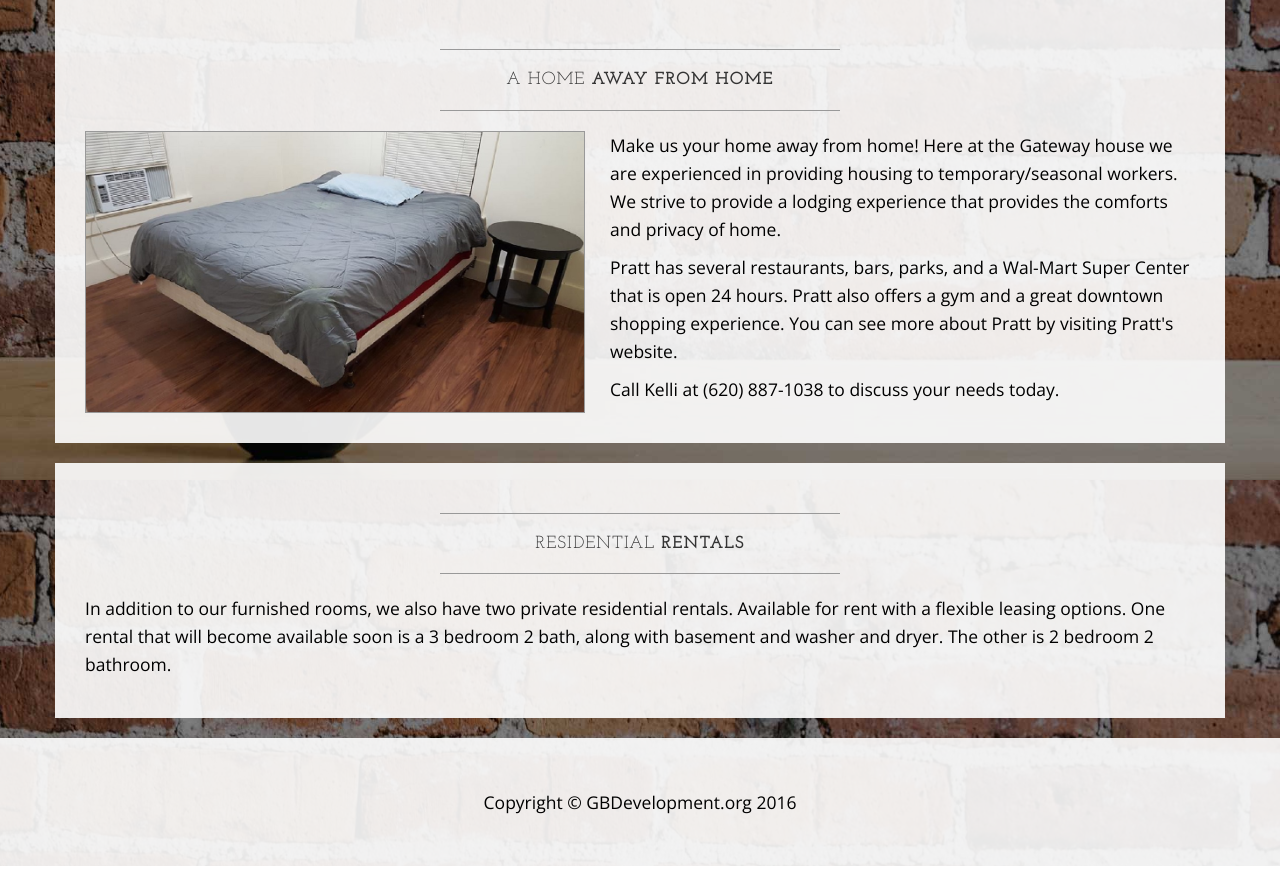
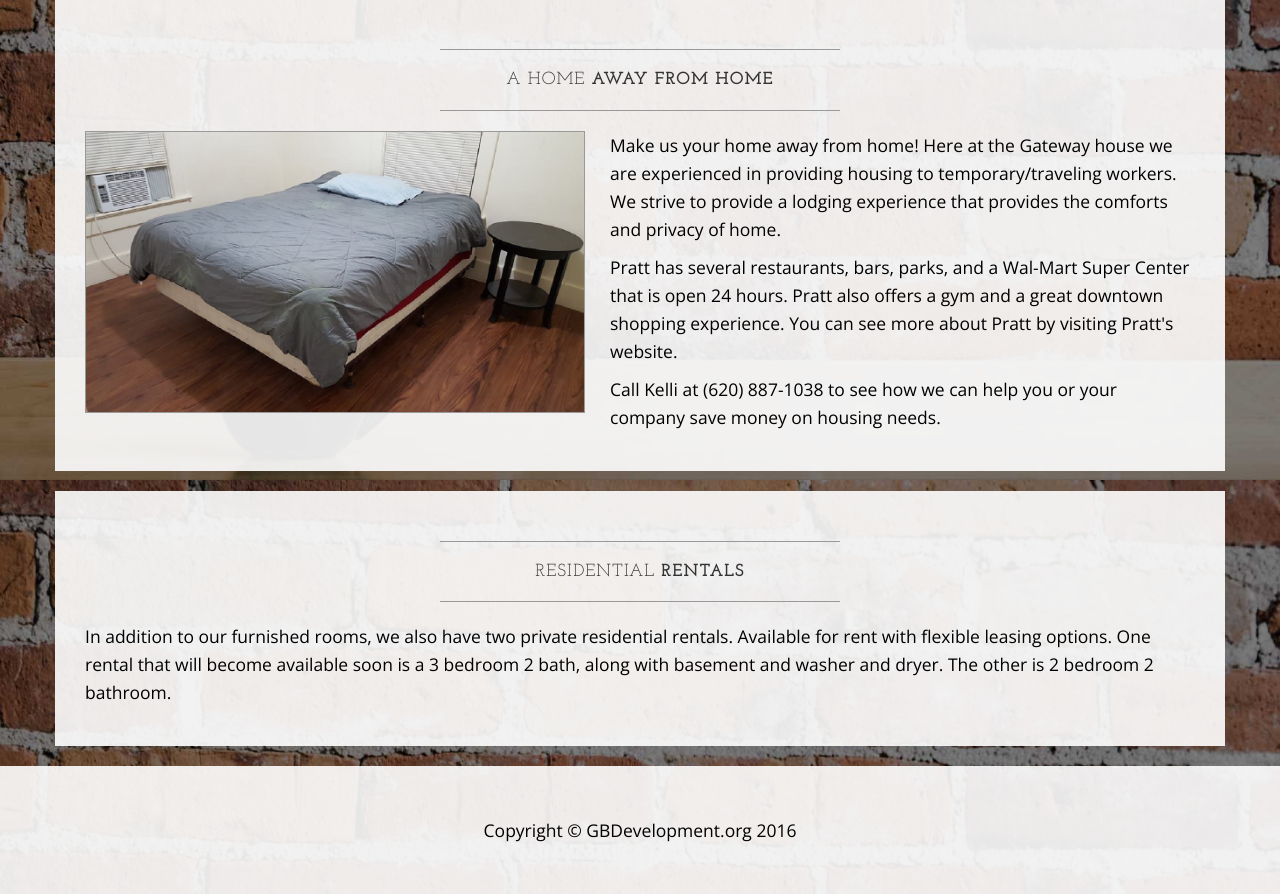
Before and after one commit to GageBarbour/Gateway-Website, a plain HTML site: page index.html in a window 1280 px wide. Shown: the part 1120-2014 px from the top of the page. Before the commit the page ends 1986 px from the top, so only its background shows below. Drawn offline with nearby package versions, Linux system fonts and the light colour scheme.

Commit message:
Continued to make changes for client

```diff
--- a/index.html
+++ b/index.html
@@ -6,8 +6,9 @@
     <meta charset="utf-8">
     <meta http-equiv="X-UA-Compatible" content="IE=edge">
     <meta name="viewport" content="width=device-width, initial-scale=1">
-    <meta name="description" content="A home away from home. Meeting your needs with flexible temporary hosing options. Long term stay discounts offered. We strive to save companies and individuals money on lodging.">
-    <meta name="author" content="">
+    <meta name="description" content="A home away from home. Meeting your needs with flexible temporary hosing options.
+        We strive to save companies and individuals money on lodging.">
+    <meta name="author" content="Gage Barbour">
 
     <title>A Home Away From Home - The Gateway House</title>
 
@@ -126,12 +127,13 @@
                          src="img/original/secondfloor/bedroom2.jpg" alt="Upstairs Bedroom 02" width="500">
                     <hr class="visible-xs">
                     <p>Make us your home away from home! Here at the Gateway house we are experienced in providing
-                        housing to temporary/seasonal workers. We strive to provide a lodging experience that provides
+                        housing to temporary/traveling workers. We strive to provide a lodging experience that provides
                         the comforts and privacy of home.</p>
                     <p>Pratt has several
                         restaurants, bars, parks, and a Wal-Mart Super Center that is open 24 hours. Pratt also offers a gym and
                         a great downtown shopping experience. You can see more about Pratt by visiting Pratt's website.</p>
-                    <p>Call Kelli at (620) 887-1038 to discuss your needs today.</p>
+                    <p>Call Kelli at (620) 887-1038 to see how we can help you or your company save money on housing
+                        needs.</p>
                 </div>
             </div>
         </div>
@@ -145,7 +147,7 @@
                     </h2>
                     <hr>
                     <p>In addition to our furnished rooms, we also have two private residential rentals. Available for
-                        rent with a flexible leasing options. One rental that will become available soon is a 3
+                        rent with flexible leasing options. One rental that will become available soon is a 3
                         bedroom 2 bath, along with basement and washer and dryer. The other is 2 bedroom 2 bathroom.</p>
                 </div>
             </div>
```
Also changed, not shown: about.html (+6 -0 lines).
